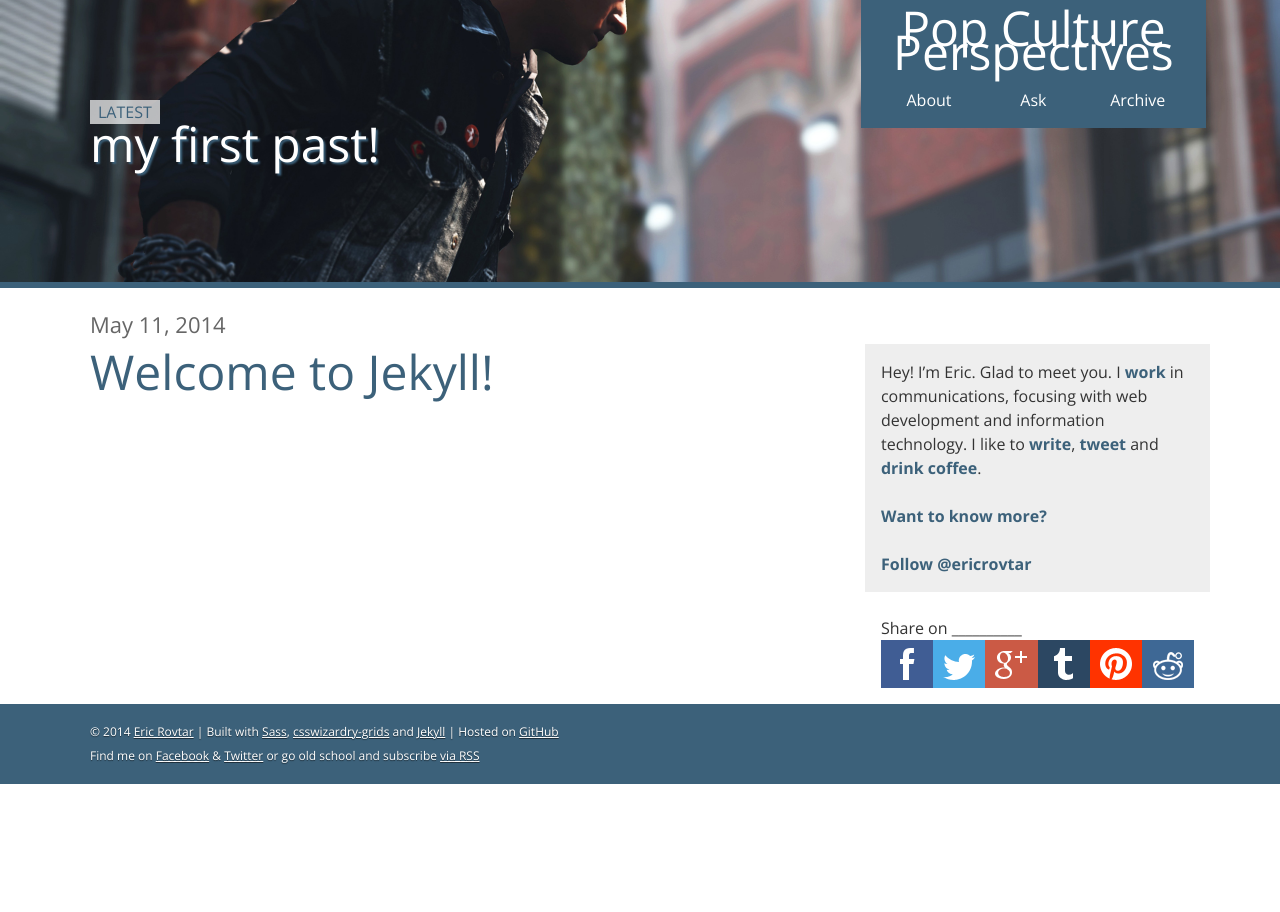
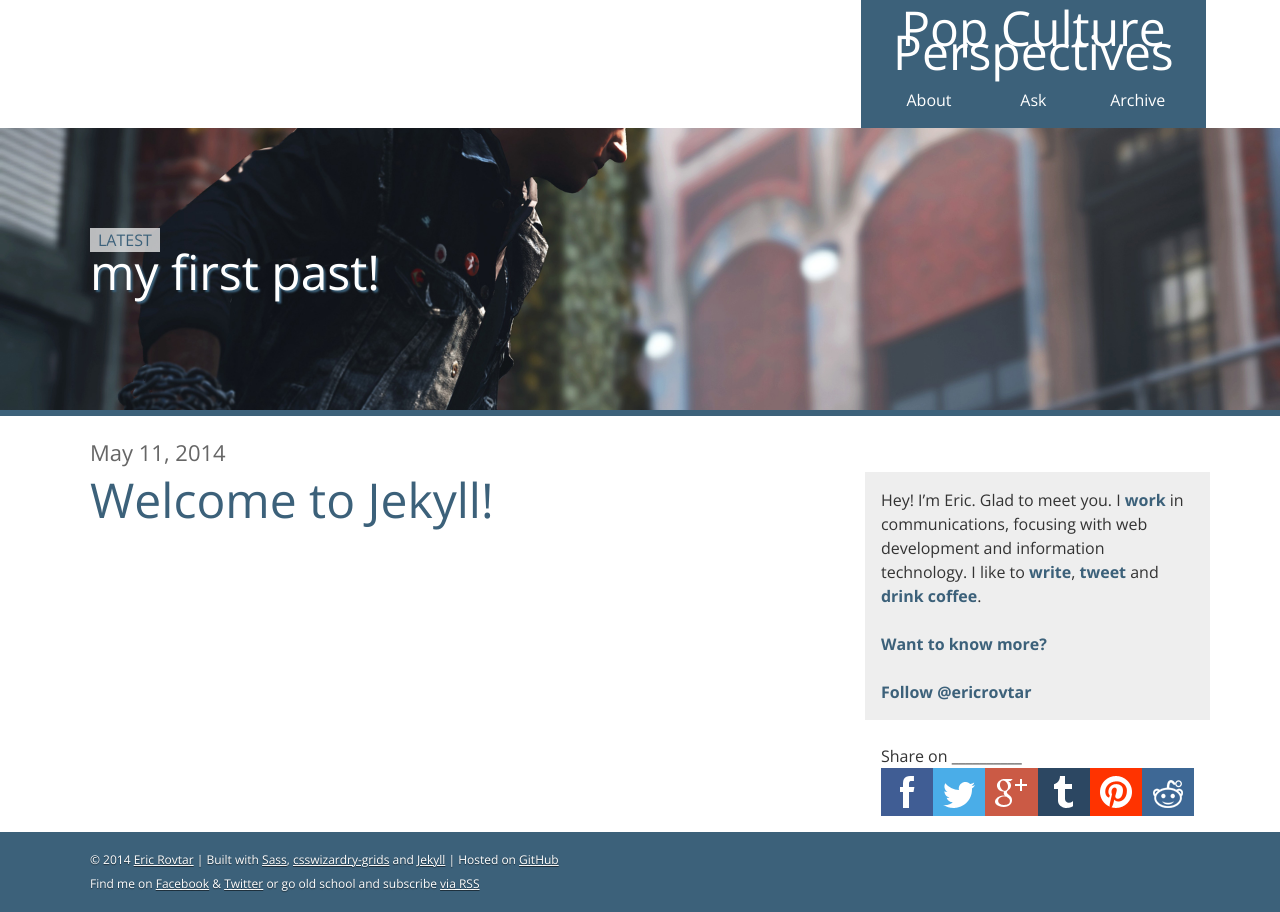
Before and after one commit to ericrovtar/ericrovtar.github.io, a Jekyll site: the page built from index.html, in a window 1280 px wide. Built offline with Jekyll 4.4.1, drawn with Linux system fonts in a browser that asks for light colours; comment, search, counter and statistics services are not loaded.

Commit message:
header viewport update

```diff
--- a/styles/styles.css
+++ b/styles/styles.css
@@ -1391,17 +1391,17 @@ blockquote, p, .addBottomMargin {
   position: absolute;
   padding: 1em;
   margin: 0 -1em 24px -1em; }
-  @media only screen and (max-width: 480px) {
+  @media screen and (min-width: 780px) {
     .header {
       position: relative;
       overflow: hidden; } }
   .header h1 {
     color: #FFF; }
   .header .header__controls {
-    display: none; }
-    @media only screen and (min-width: 1024px) {
+    display: block; }
+    @media only screen and (max-width: 480px) {
       .header .header__controls {
-        display: block; } }
+        display: none; } }
   @media only screen and (max-width: 480px) {
     .header .header__menu, .header .header__social {
       display: none; } }
```
Also changed, not shown: styles/sass/styles.css (+4 -4 lines), styles/sass/styles.scss (+10 -4 lines), 1 other file.
